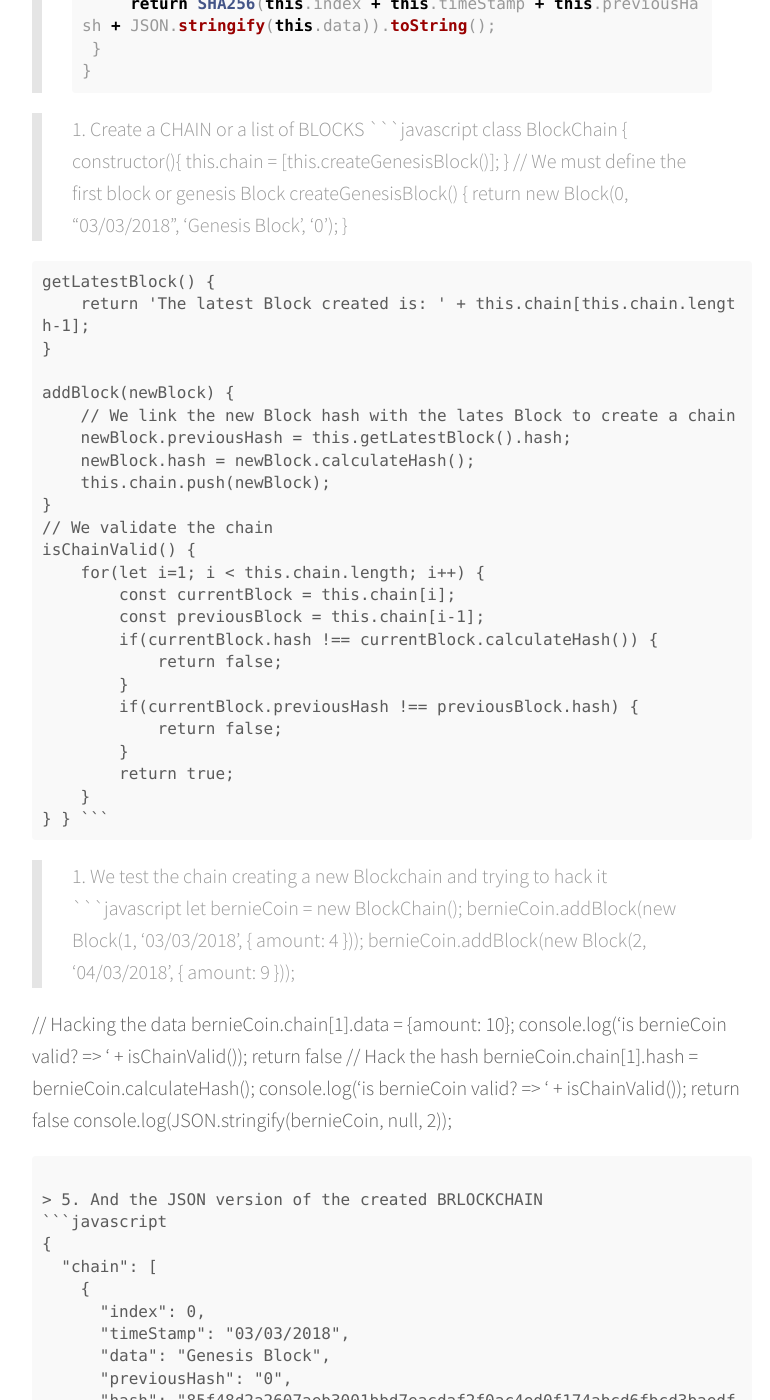
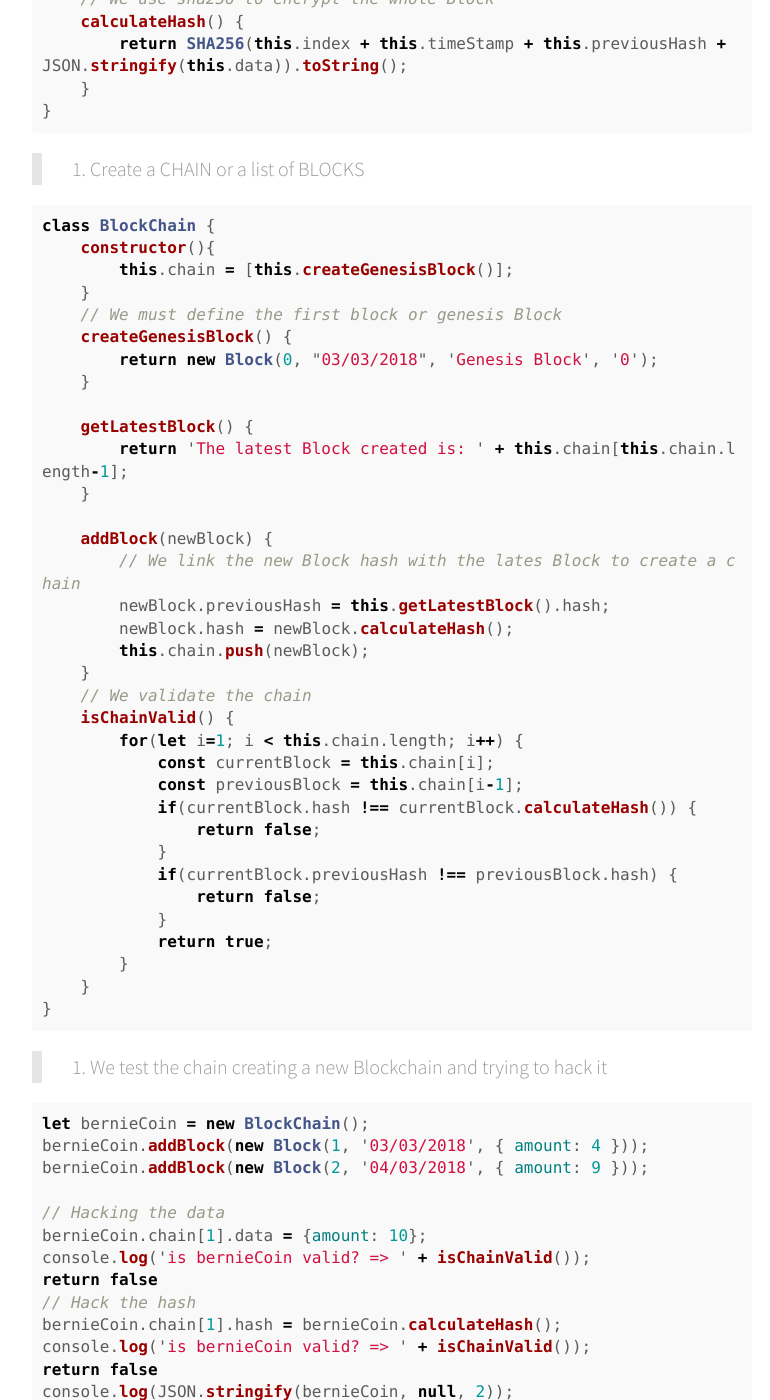
Before and after one commit to bernatferragut/FutureWeb-blog, a Jekyll site: the page built from _posts/17-03-18-FW-Intro to Blockchain-Part 1.md, in a window 1280 px wide and 1400 px high, scrolled down 1301 px. Shown: the whole window, without its empty margins (248-1018 px from the left). Built offline with Jekyll 4.4.1, drawn with Linux system fonts in a browser that asks for light colours; nearby versions of some CDN libraries; comment, search, counter and statistics services are not loaded; some of the changed lines change nothing that is shown; some of the changed text lies outside the part shown.

Commit message:
Update 17-03-18-FW-Intro to Blockchain-Part 1.md
Markdown corrrections

````diff
--- a/_posts/17-03-18-FW-Intro to Blockchain-Part 1.md
+++ b/_posts/17-03-18-FW-Intro to Blockchain-Part 1.md
@@ -17,11 +17,13 @@ share: true
 ## BlockChain creation - Foundation
 
 > 1. Load the npm library crypto-js where we can find all the encryption functions, like the sha256
+
 ```javascript
 const SHA256 = require('crypto-js/sha256');
 ```
 
 > 2. Create a BLOCK with the following properties: Index, timeStamp, data, previousHash and hash.
+
 ```javascript
 class Block {
     constructor(index, timeStamp, data, previousHash='') {
@@ -39,6 +41,7 @@ class Block {
 ```
 
 > 3. Create a CHAIN or a list of BLOCKS
+
 ```javascript
 class BlockChain {
     constructor(){
@@ -77,6 +80,7 @@ class BlockChain {
 ```
 
 > 4. We test the chain creating a new Blockchain and trying to hack it
+
 ```javascript
 let bernieCoin = new BlockChain();
 bernieCoin.addBlock(new Block(1, '03/03/2018', { amount: 4 }));
@@ -94,6 +98,7 @@ console.log(JSON.stringify(bernieCoin, null, 2));
 ```
 
 > 5. And the JSON version of the created BRLOCKCHAIN
+
 ```javascript
 {
   "chain": [
@@ -126,4 +131,4 @@ console.log(JSON.stringify(bernieCoin, null, 2));
 
 ## GITHUB REPO
 
-> [GITHUB Repo: Crypto Wallet v.2.0](https://github.com/bernatferragut/BlockChain)
+> [GITHUB Repo: BLOCKCHAIN-part1](https://github.com/bernatferragut/BlockChain)
````
